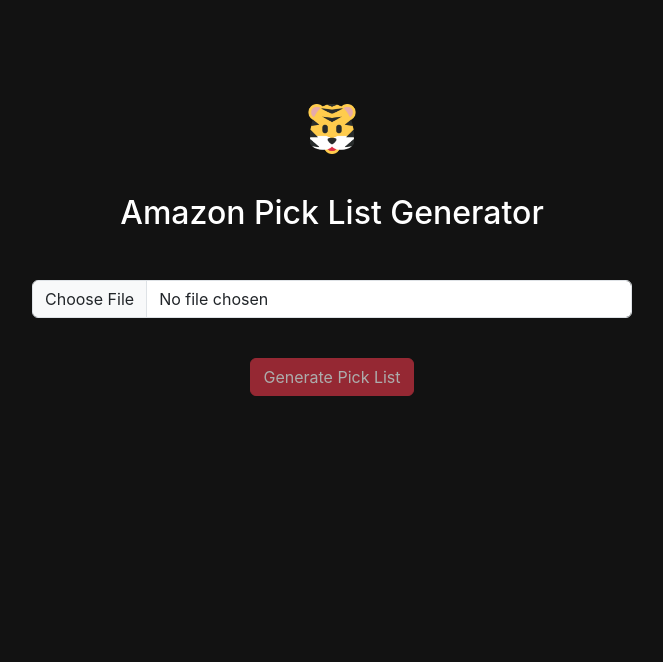
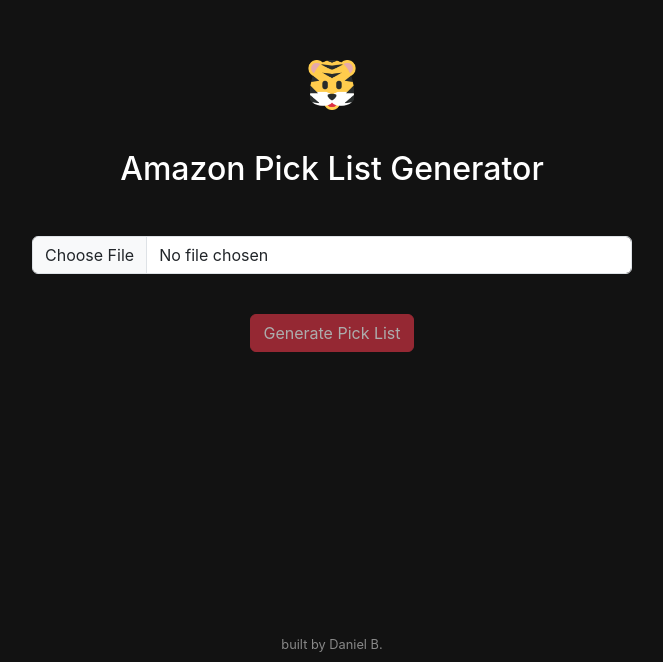
Before and after one commit to danielbrainich/Pickzilla, a React (Vite) app: page / in a window 1280 px wide. Shown: the part 138-800 px from the top of the page, without its empty margins (308-971 px from the left). Built offline with nearby package versions, Linux system fonts and the light colour scheme.

Commit message:
ready to deploy

```diff
--- a/src/App.css
+++ b/src/App.css
@@ -59,3 +59,7 @@
 .file-loaded-text {
   color: #cccccc !important;
 }
+
+.no-wrap {
+  white-space: nowrap;
+}
--- a/src/App.jsx
+++ b/src/App.jsx
@@ -33,20 +33,20 @@
 
           // Find type (Whole Bean Coffee, Ground Coffee, Fine Ground Coffee)
           const typeMatch = name.match(/(Whole Bean Coffee|Ground Coffee|Fine Ground Coffee)/i);
-          let type = typeMatch ? typeMatch[0] : 'Unknown';
+          let type = typeMatch ? typeMatch[0] : '';
 
           // Remove the word "Coffee" from type
           type = type.replace(/Coffee/i, '').trim();
 
           // Remove the type phrase from coffeeName if it exists there (case insensitive)
-          if (type !== 'Unknown') {
+          if (type) {
             const regexTypeInName = new RegExp(type, 'i');
             coffeeName = coffeeName.replace(regexTypeInName, '').trim();
           }
 
           // Find size (e.g., "10.5 oz Bag") and remove "Bag"
           const sizeMatch = name.match(/[\d.]+\s*oz\s*Bag/i);
-          let size = sizeMatch ? sizeMatch[0] : 'Unknown';
+          let size = sizeMatch ? sizeMatch[0] : '';
           size = size.replace(/Bag/i, '').trim();
 
           const key = `${sku}::${coffeeName}::${type}::${size}`;
@@ -95,7 +95,7 @@
         margin: 0 auto;
         border-collapse: collapse;
         font-size: 1rem;
-        table-layout: auto; /* columns sized to content */
+        table-layout: auto;
       }
       th, td {
         padding: 10px 14px;
@@ -107,10 +107,13 @@
         color: #fff;
       }
       tr {
-        background-color: #1e1e1e; /* uniform row background */
+        background-color: #1e1e1e;
       }
       tr:hover {
-        background-color: #2a2a2a; /* subtle hover effect */
+        background-color: #2a2a2a;
+      }
+      .no-wrap {
+        white-space: nowrap;
       }
     </style>
   </head>
@@ -134,7 +137,7 @@
             <td>${item.sku}</td>
             <td>${item.coffeeName}</td>
             <td>${item.type}</td>
-            <td>${item.size}</td>
+            <td class="no-wrap">${item.size}</td>
             <td>${item.qty}</td>
           </tr>
         `
@@ -183,13 +186,30 @@
             Generate Pick List
           </button>
         </div>
-
-        {fileName && (
-          <p className="mt-3 small file-loaded-text">
+        <div style={{ minHeight: '2rem', marginTop: '2rem' }}>
+          {fileName ? (
+            <p className="small file-loaded-text">
               File loaded: <strong>{fileName}</strong>
             </p>
+          ) : (
+            <span>&nbsp;</span>
           )}
+        </div>
       </header>
+      <footer
+        style={{
+          position: 'fixed',
+          bottom: 0,
+          width: '100%',
+          textAlign: 'center',
+          padding: '0.5rem 0',
+          fontSize: '0.8rem',
+          color: '#888',
+          backgroundColor: '#121212',
+        }}
+      >
+        built by Daniel B.
+      </footer>
     </div>
   );
 }
```
Lines whose indentation alone changed are shown as unchanged.
